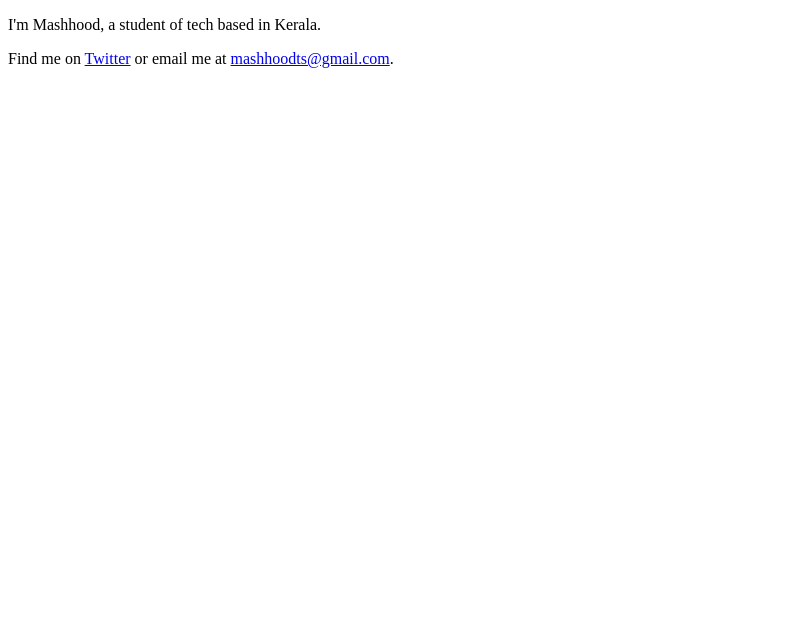
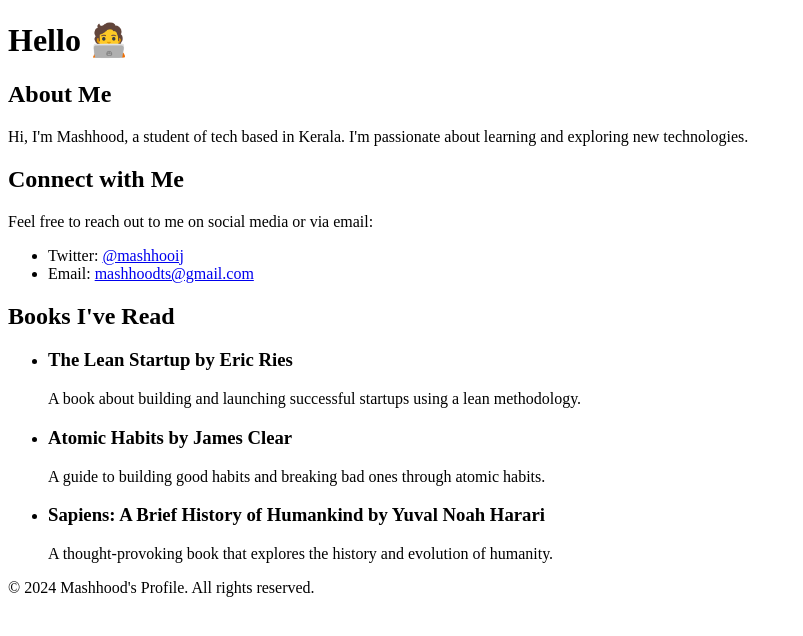
Before and after one commit to mushhoodd/mashhood, a plain HTML site: page index.html in a window 1280 px wide. Shown: the whole page, without its empty margins (0-803 px from the left). Drawn offline with Linux system fonts and the light colour scheme.

Commit message:
Update index.html

```diff
--- a/index.html
+++ b/index.html
@@ -8,8 +8,47 @@
 </head>
 
 <body>
-    <p>I'm Mashhood, a student of tech based in Kerala.</p>
-    <p>Find me on <a href="https://twitter.com/mashhooij">Twitter</a> or email me at <a href="mailto:mashhoodts@gmail.com">mashhoodts@gmail.com</a>.</p>
+    <header>
+        <h1>Hello 🧑‍💻</h1>
+    </header>
+
+    <main>
+        <section>
+            <h2>About Me</h2>
+            <p>Hi, I'm Mashhood, a student of tech based in Kerala. I'm passionate about learning and exploring new technologies.</p>
+        </section>
+
+        <section>
+            <h2>Connect with Me</h2>
+            <p>Feel free to reach out to me on social media or via email:</p>
+            <ul>
+                <li>Twitter: <a href="https://twitter.com/mashhooij">@mashhooij</a></li>
+                <li>Email: <a href="mailto:mashhoodts@gmail.com">mashhoodts@gmail.com</a></li>
+            </ul>
+        </section>
+
+        <section>
+            <h2>Books I've Read</h2>
+            <ul>
+                <li>
+                    <h3>The Lean Startup by Eric Ries</h3>
+                    <p>A book about building and launching successful startups using a lean methodology.</p>
+                </li>
+                <li>
+                    <h3>Atomic Habits by James Clear</h3>
+                    <p>A guide to building good habits and breaking bad ones through atomic habits.</p>
+                </li>
+                <li>
+                    <h3>Sapiens: A Brief History of Humankind by Yuval Noah Harari</h3>
+                    <p>A thought-provoking book that explores the history and evolution of humanity.</p>
+                </li>
+            </ul>
+        </section>
+    </main>
+
+    <footer>
+        <p>&copy; 2024 Mashhood's Profile. All rights reserved.</p>
+    </footer>
 </body>
 
 </html>
```
